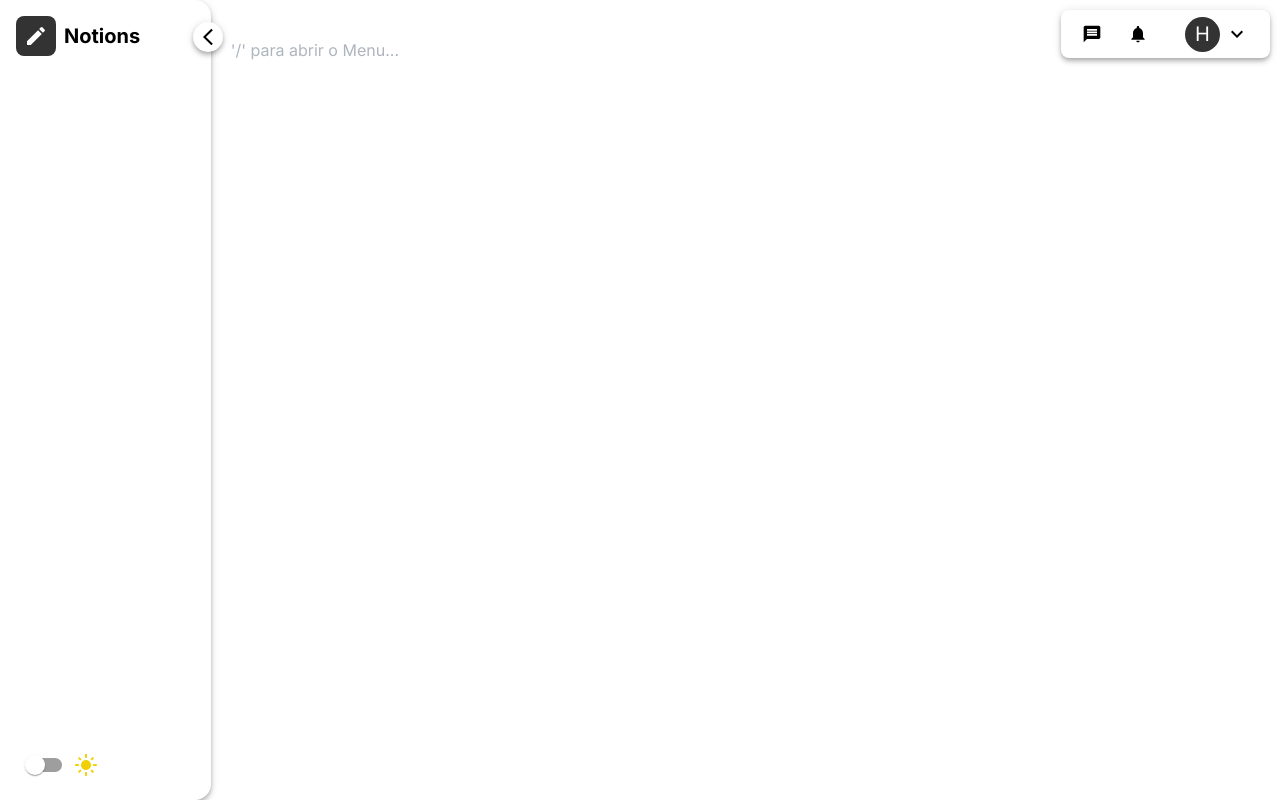
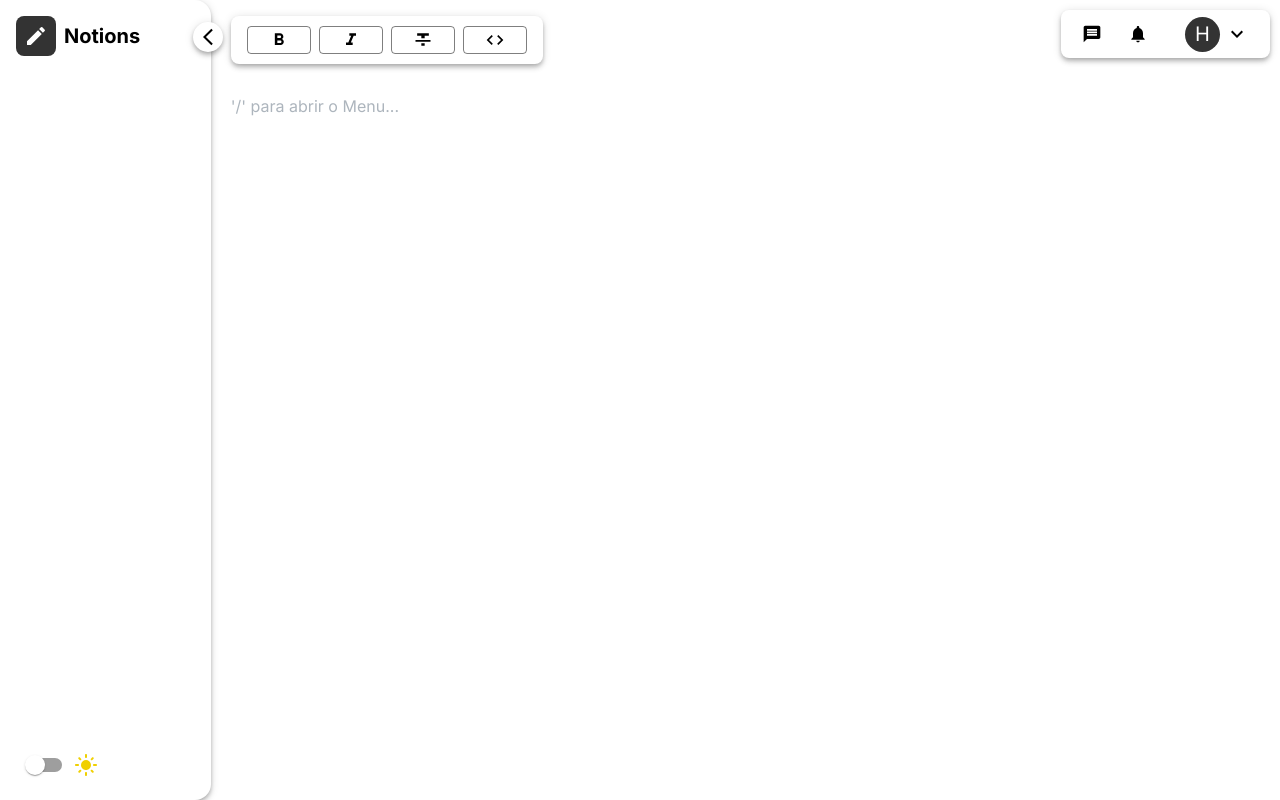
Before and after one commit to ohenriqueroos/notion-clone-vite, a React (Vite) app: page /document/1 in a window 1280 px wide. Built offline with nearby package versions, Linux system fonts and the light colour scheme.

Commit message:
feat: editor actions

```diff
--- a/src/components/Editor/BubbleButton.tsx
+++ /dev/null
@@ -1,16 +0,0 @@
-import { ComponentProps, ReactNode } from "react";
-
-export interface IBubbleButtonProps extends ComponentProps<"button"> {
-  children: ReactNode;
-}
-
-const BubbleButton = (props: IBubbleButtonProps) => {
-  return (
-    <button
-      className="p-2 text-zinc-200 text-sm flex items-center gap-1.5 font-medium leading-none hover:text-zinc-50 hover:bg-zinc-600 data-[active=true]:text-violet-400"
-      {...props}
-    />
-  );
-};
-
-export default BubbleButton;
--- a/src/components/Editor/Editor.tsx
+++ b/src/components/Editor/Editor.tsx
@@ -1,9 +1,4 @@
-import {
-  useEditor,
-  EditorContent,
-  BubbleMenu,
-  FloatingMenu,
-} from "@tiptap/react";
+import { useEditor, EditorContent, FloatingMenu } from "@tiptap/react";
 import StarterKit from "@tiptap/starter-kit";
 import { lowlight } from "lowlight";
 import CodeBlockLowlight from "@tiptap/extension-code-block-lowlight";
@@ -17,8 +12,8 @@ import TableHeader from "@tiptap/extension-table-header";
 import TableRow from "@tiptap/extension-table-row";
 
 import "highlight.js/styles/tokyo-night-dark.css";
-import BubbleButton from "./BubbleButton";
 import FloatingButton from "./FloatingButton";
+import EditorActions from "./EditorActions";
 
 lowlight.registerLanguage("html", html);
 lowlight.registerLanguage("ts", ts);
@@ -60,6 +55,7 @@ const Editor = () => {
 
   return (
     <>
+      {editor && <EditorActions editor={editor} />}
       <EditorContent
         className="max-w-[700px] mx-auto pt-16 prose prose-invert prose-violet"
         editor={editor}
@@ -178,41 +174,6 @@ const Editor = () => {
           />
         </FloatingMenu>
       )}
-      {editor && (
-        <BubbleMenu
-          className="bg-zinc-700 shadow-xl border border-zinc-600 shadow-black/20 rounded-lg overflow-hidden flex divide-x divide-zinc-600"
-          editor={editor}
-        >
-          <BubbleButton>Text</BubbleButton>
-          <BubbleButton>Comment</BubbleButton>
-          <div className="flex items-center">
-            <BubbleButton
-              onClick={() => editor.chain().focus().toggleBold().run()}
-              data-active={editor.isActive("bold")}
-            >
-              B
-            </BubbleButton>
-            <BubbleButton
-              onClick={() => editor.chain().focus().toggleItalic().run()}
-              data-active={editor.isActive("italic")}
-            >
-              I
-            </BubbleButton>
-            <BubbleButton
-              onClick={() => editor.chain().focus().toggleStrike().run()}
-              data-active={editor.isActive("strike")}
-            >
-              S-
-            </BubbleButton>
-            <BubbleButton
-              onClick={() => editor.chain().focus().toggleCodeBlock().run()}
-              data-active={editor.isActive("codeBlock")}
-            >
-              C
-            </BubbleButton>
-          </div>
-        </BubbleMenu>
-      )}
     </>
   );
 };
--- /dev/null
+++ b/src/components/Editor/EditorActions.tsx
@@ -0,0 +1,61 @@
+import { Box, Button, Stack } from "@mui/material";
+import { Editor } from "@tiptap/react";
+
+//Icons
+import FormatBoldIcon from "@mui/icons-material/FormatBold";
+import FormatItalicIcon from "@mui/icons-material/FormatItalic";
+import FormatStrikethroughIcon from "@mui/icons-material/FormatStrikethrough";
+import CodeIcon from "@mui/icons-material/Code";
+
+const EditorActions = ({ editor }: { editor: Editor }) => {
+  return (
+    <Box
+      sx={(theme) => ({
+        mb: 4,
+        px: 2,
+        width: "fit-content",
+        height: "3rem",
+        boxShadow: 4,
+        backgroundColor: theme.palette.background.paper,
+        borderRadius: 2,
+        zIndex: 1,
+      })}
+      display={"flex"}
+      alignItems={"center"}
+      gap={4}
+    >
+      <Stack direction={"row"} gap={1}>
+        <Button
+          variant="outlined"
+          onClick={() => editor.chain().focus().toggleBold().run()}
+          size="small"
+        >
+          <FormatBoldIcon fontSize="small" />
+        </Button>
+        <Button
+          variant="outlined"
+          onClick={() => editor.chain().focus().toggleItalic().run()}
+          size="small"
+        >
+          <FormatItalicIcon fontSize="small" />
+        </Button>
+        <Button
+          variant="outlined"
+          onClick={() => editor.chain().focus().toggleStrike().run()}
+          size="small"
+        >
+          <FormatStrikethroughIcon fontSize="small" />
+        </Button>
+        <Button
+          variant="outlined"
+          onClick={() => editor.chain().focus().toggleCodeBlock().run()}
+          size="small"
+        >
+          <CodeIcon fontSize="small" />
+        </Button>
+      </Stack>
+    </Box>
+  );
+};
+
+export default EditorActions;
--- a/src/pages/DocumentPage.tsx
+++ b/src/pages/DocumentPage.tsx
@@ -1,13 +1,10 @@
-import { Box, Stack } from "@mui/material";
+import { Box } from "@mui/material";
 import Editor from "../components/Editor/Editor";
 
 const DocumentPage = () => (
-  <>
-    <Stack></Stack>
-    <Box mt={5}>
-      <Editor />
-    </Box>
-  </>
+  <Box mt={2}>
+    <Editor />
+  </Box>
 );
 
 export default DocumentPage;
```
